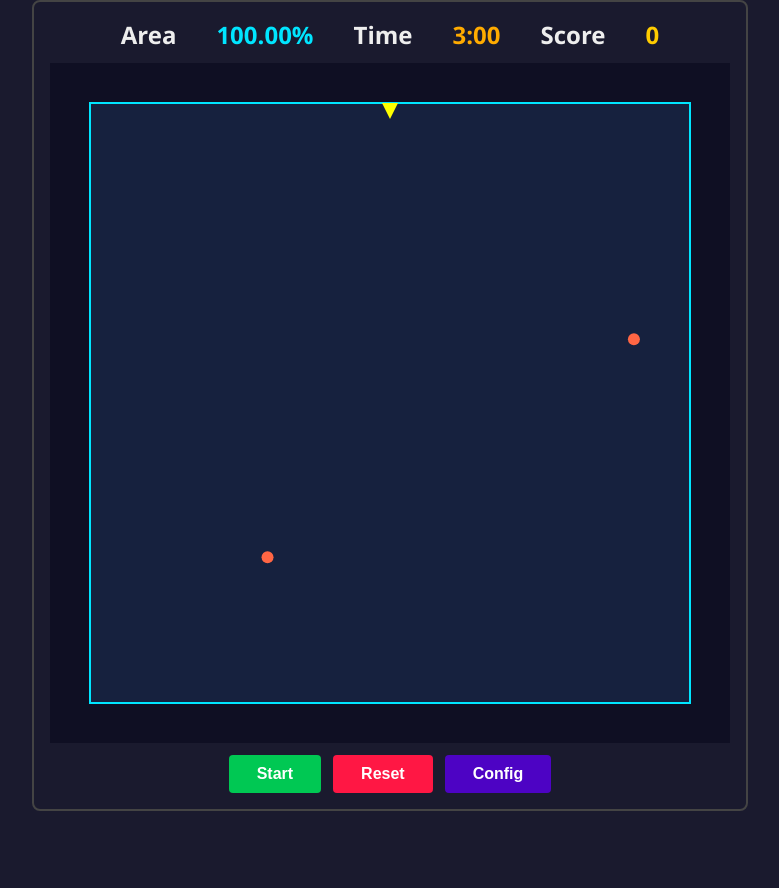
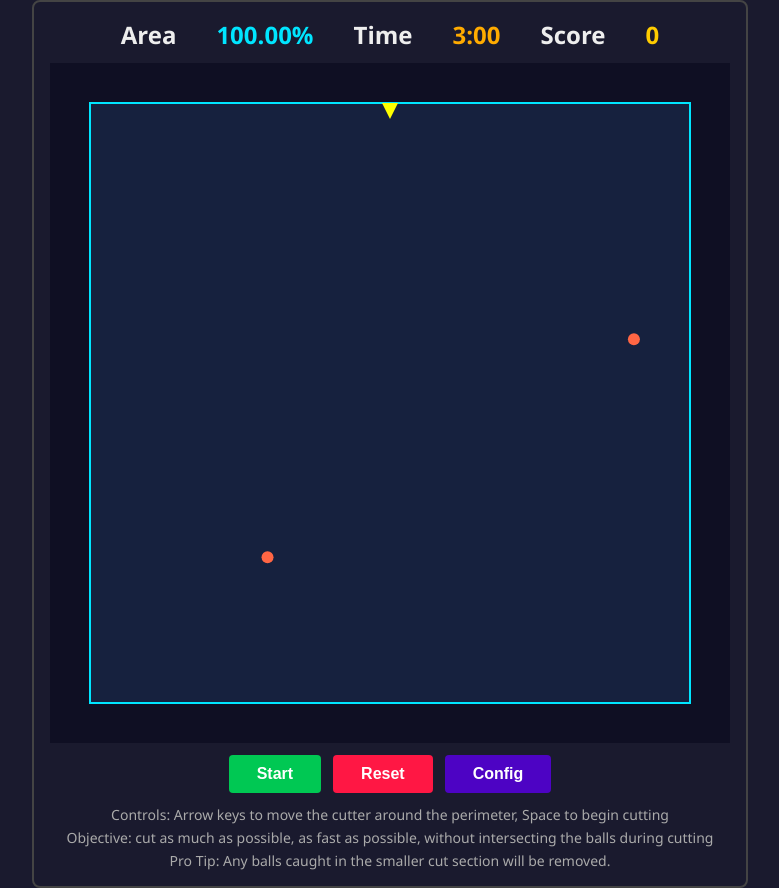
Before and after one commit to adrian-2414745/space-cutter, a plain HTML site: page index.html in a window 1280 px wide. Shown: the whole page, without its empty margins (250-1029 px from the left). Before the commit the page ends 811 px from the top, so only its background shows below. Drawn offline with Linux system fonts and the light colour scheme.

Commit message:
add game description

```diff
--- a/css/style.css
+++ b/css/style.css
@@ -176,3 +176,12 @@ body {
 #btn-reset-config {
   background: #616161;
 }
+
+#game-description {
+  display: flex;
+  flex-direction: column;
+  gap: 4px;
+  font-size: 14px;
+  color: #aaa;
+  text-align: center;
+}
--- a/index.html
+++ b/index.html
@@ -18,6 +18,11 @@
       <button id="btn-start">Start</button>
       <button id="btn-reset">Reset</button>
       <button id="btn-config">Config</button>
+    </div>
+    <div id="game-description">
+      <span>Controls: Arrow keys to move the cutter around the perimeter, Space to begin cutting</span>
+      <span>Objective: cut as much as possible, as fast as possible, without intersecting the balls during cutting</span>
+      <span>Pro Tip: Any balls caught in the smaller cut section will be removed.</span>
     </div>
   </div>
 
```
